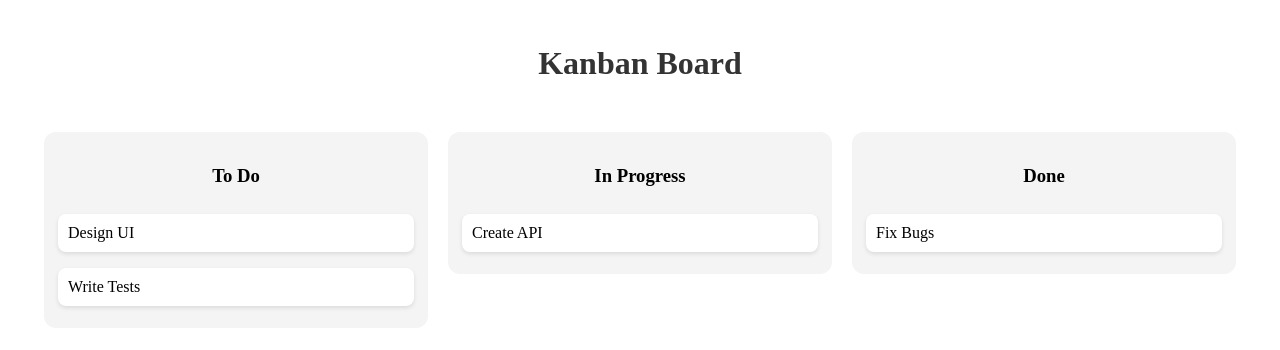
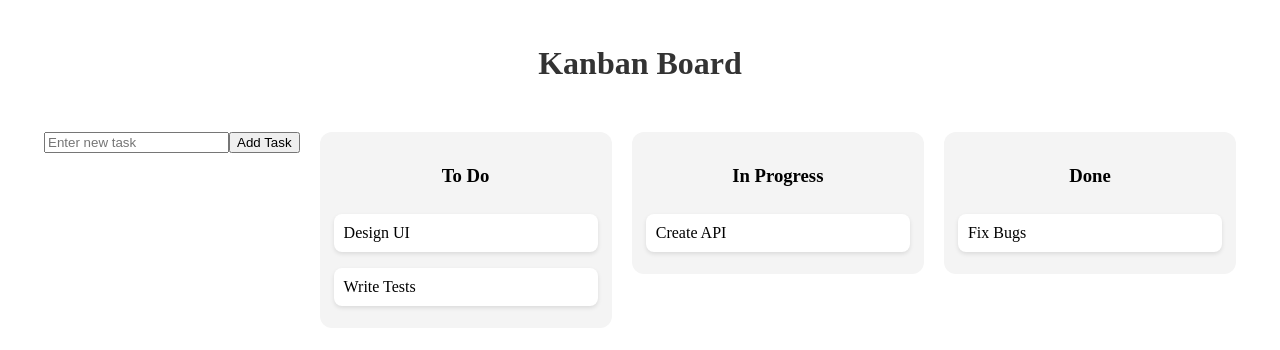
Before and after one commit to Shehin360/Agile-Task-Management-Platform, an Angular app: page / in a window 1280 px wide. Shown: the top 350 px of the page. Built offline with nearby package versions, Linux system fonts and the light colour scheme.

Commit message:
Added the New Task Feature

```diff
--- a/src/app/kanban/kanban.html
+++ b/src/app/kanban/kanban.html
@@ -1,6 +1,17 @@
 <div class="page">
   <h1 class="title">Kanban Board</h1>
 <div class="board">
+
+  <div class="add-task">
+    <input
+      type="text"
+      placeholder="Enter new task"
+      [value]="newTaskTitle()"
+      (input)="newTaskTitle.set($any($event.target).value)"
+      />
+
+    <button (click)="addTask()">Add Task</button>
+  </div>
 
   <div class="column">
     <h3>To Do</h3>
--- a/src/app/kanban/kanban.ts
+++ b/src/app/kanban/kanban.ts
@@ -1,4 +1,4 @@
-import { Component } from '@angular/core';
+import { Component, signal } from '@angular/core';
 import {trigger,transition,style, animate} from '@angular/animations';
 
 
@@ -25,24 +25,46 @@ import {trigger,transition,style, animate} from '@angular/animations';
 })
 export class Kanban {
 
-  tasks = [
+  tasks = signal([
     {id:1, title: 'Design UI', status: 'todo'},
     {id:2,title:'Create API', status:'inprogress'},
     {id:3,title:'Fix Bugs', status:'done'},
     {id:4,title:'Write Tests',status:'todo'},
-  ]
+  ]);
+  newTaskTitle = signal('');
+  nextId = signal(5);
+
+  addTask() {
+  const title = this.newTaskTitle().trim();
+  if (!title) return;
+
+  this.tasks.update(tasks => [
+    ...tasks,
+    {
+      id: this.nextId(),
+      title,
+      status: 'todo'
+    }
+  ]);
+
+  this.nextId.update(id => id + 1);
+  this.newTaskTitle.set('');
+}
 
 
 getTaskByStatus(status: string){
-  return this.tasks.filter(task =>task.status===status)
+  return this.tasks().filter(task =>task.status===status)
 }
-  moveTask(task:any){
-    if(task.status === 'todo'){
-      task.status= 'inprogress';
 
-    }else if(task.status === 'inprogress'){
-      task.status= 'done';
-    }
-  }
+moveTask(task: any) {
+  this.tasks.update(tasks =>
+    tasks.map(t =>
+      t.id === task.id
+        ? { ...t, status: t.status === 'todo' ? 'inprogress' : 'done' }
+        : t
+    )
+  );
+}
+
 
 }
```
